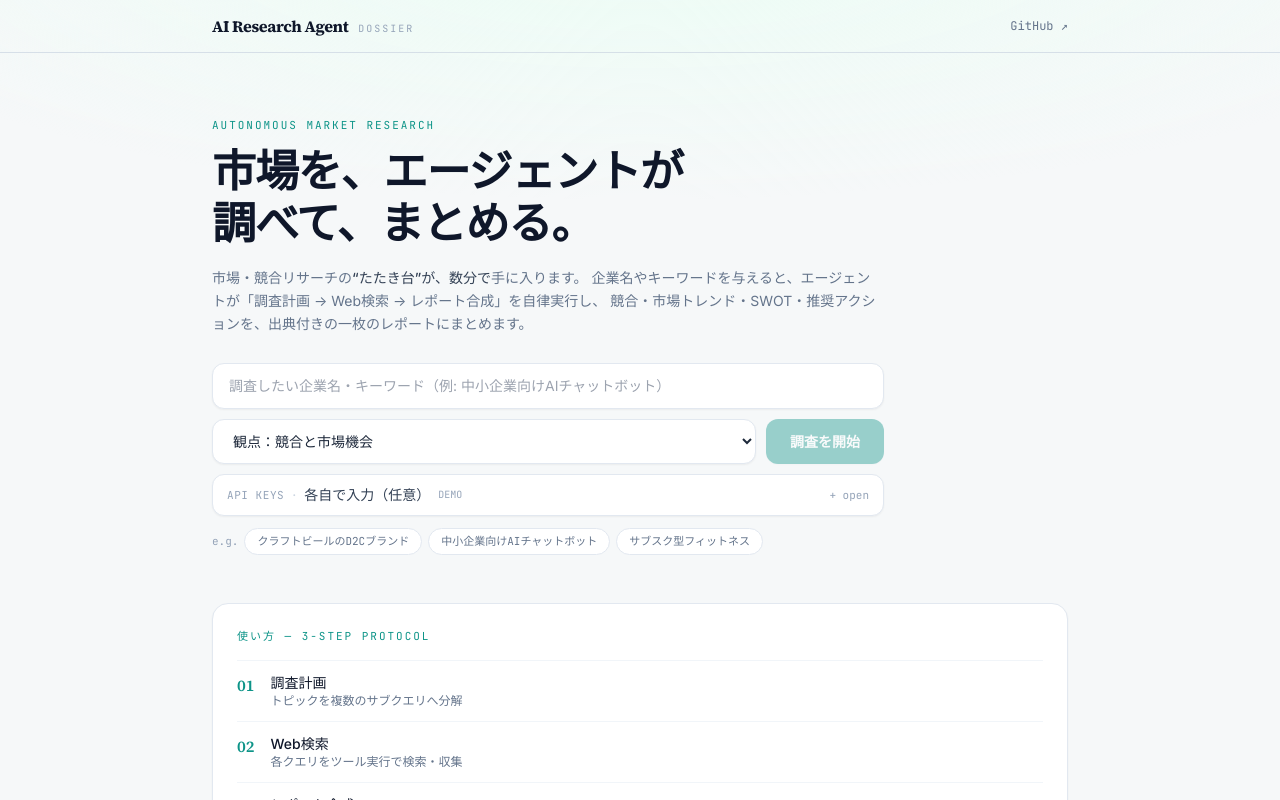
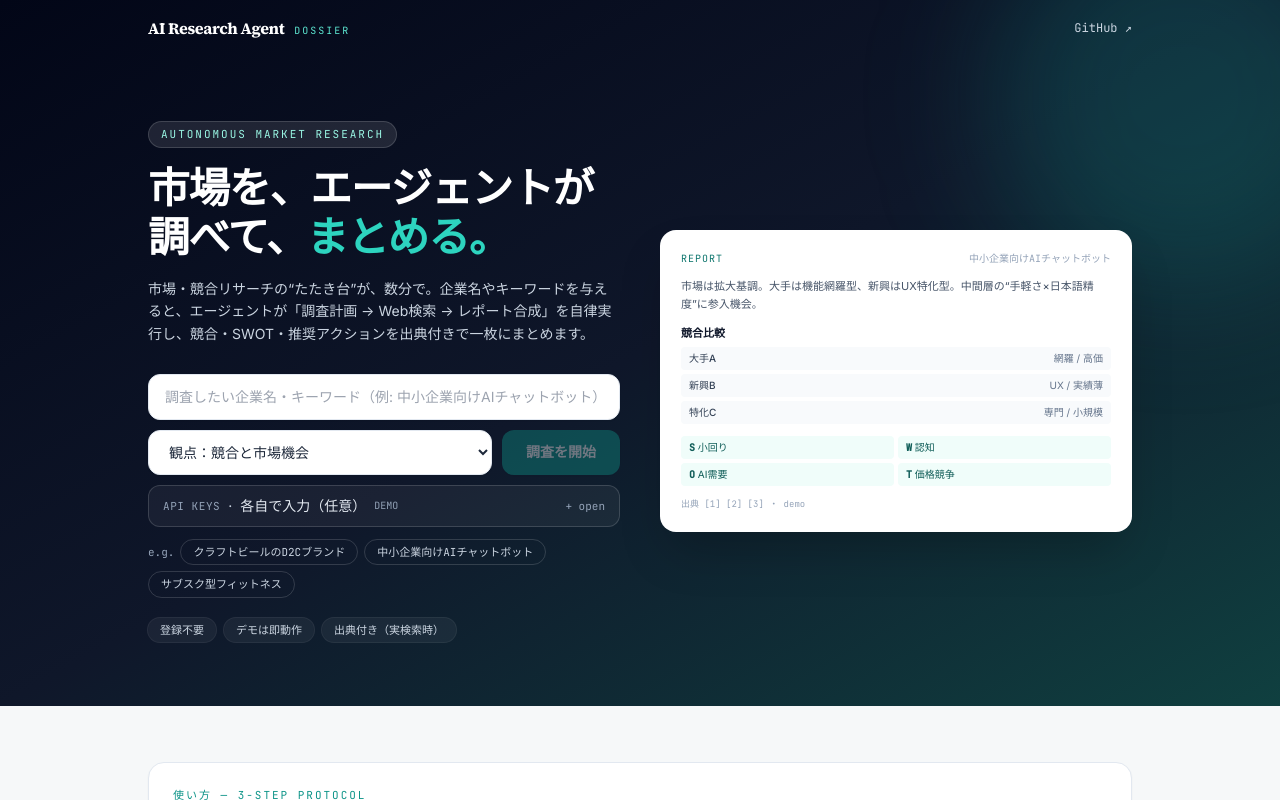
Before and after one commit to sotaro0000/ai-research-agent, a Next.js app: page / in a window 1280 px wide. Shown: the top 800 px of the page. Built offline with nearby package versions, Linux system fonts and the light colour scheme.

Commit message:
feat(lp): ヒーローをDiagram Studio型へ（ダークグラデ＋出力レポートプレビュー・ティール/セリフ）

```diff
--- a/src/app/page.tsx
+++ b/src/app/page.tsx
@@ -97,36 +97,30 @@ export default function Home() {
 
   return (
     <div className="min-h-screen">
-      {/* トップバー */}
-      <header className="border-b border-slate-300/70">
-        <div className="mx-auto flex max-w-4xl items-center justify-between px-5 py-3.5">
+      {/* ===== ダークグラデのヒーロー（ナビ内包）===== */}
+      <section className="relative overflow-hidden bg-slate-950 text-white">
+        <div className="pointer-events-none absolute inset-0 bg-gradient-to-br from-slate-950 via-slate-900 to-teal-900/80"></div>
+        <div className="pointer-events-none absolute -right-24 -top-24 h-96 w-96 rounded-full bg-teal-500/20 blur-3xl"></div>
+
+        <div className="relative mx-auto max-w-5xl px-5">
+          <div className="flex items-center justify-between py-4">
             <div className="flex items-baseline gap-2.5">
-            <span className="font-display text-base font-bold tracking-tight text-ink">AI Research Agent</span>
-            <span className="font-mono text-[10px] uppercase tracking-[0.2em] text-slate-400">dossier</span>
+              <span className="font-display text-base font-bold tracking-tight text-white">AI Research Agent</span>
+              <span className="font-mono text-[10px] uppercase tracking-[0.2em] text-teal-300">dossier</span>
             </div>
-          <a
-            href="https://github.com/sotaro0000/ai-research-agent"
-            target="_blank"
-            rel="noreferrer noopener"
-            className="font-mono text-xs text-slate-500 underline-offset-4 hover:text-ink hover:underline"
-          >
-            GitHub ↗
-          </a>
+            <a href="https://github.com/sotaro0000/ai-research-agent" target="_blank" rel="noreferrer noopener" className="font-mono text-xs text-slate-300 underline-offset-4 transition hover:text-white hover:underline">GitHub ↗</a>
           </div>
-      </header>
 
-      <main className="mx-auto max-w-4xl px-5 py-12 sm:py-16">
-        {/* 見出し + 入力 */}
-        <div className="max-w-2xl">
-          <p className="label-mono">Autonomous Market Research</p>
-          <h1 className="mt-3 font-display text-[2rem] font-bold leading-[1.2] tracking-tight text-ink sm:text-[2.75rem]">
+          <div className="grid items-center gap-10 py-12 sm:py-16 lg:grid-cols-2">
+            {/* 左：コピー＋入力 */}
+            <div>
+              <span className="inline-flex items-center gap-2 rounded-full border border-white/15 bg-white/10 px-3 py-1 font-mono text-[11px] uppercase tracking-[0.18em] text-teal-200">Autonomous Market Research</span>
+              <h1 className="mt-4 font-display text-[2rem] font-bold leading-[1.18] tracking-tight sm:text-[2.6rem]">
                 市場を、エージェントが<br className="hidden sm:block" />
-            調べて、まとめる。
+                調べて、<span className="text-teal-400">まとめる。</span>
               </h1>
-          <p className="mt-4 text-sm leading-relaxed text-slate-500">
-            市場・競合リサーチの<span className="font-medium text-slate-700">“たたき台”が、数分で</span>手に入ります。
-            企業名やキーワードを与えると、エージェントが「調査計画 → Web検索 → レポート合成」を自律実行し、
-            競合・市場トレンド・SWOT・推奨アクションを、出典付きの一枚のレポートにまとめます。
+              <p className="mt-4 max-w-xl text-sm leading-relaxed text-slate-300">
+                市場・競合リサーチの“たたき台”が、数分で。企業名やキーワードを与えると、エージェントが「調査計画 → Web検索 → レポート合成」を自律実行し、競合・SWOT・推奨アクションを出典付きで一枚にまとめます。
               </p>
 
               <form onSubmit={onSubmit} className="mt-7 space-y-2.5">
@@ -161,13 +155,13 @@ export default function Home() {
             </div>
 
             {/* APIキー（BYOK） */}
-            <div className="rounded-xl border border-slate-200 bg-white shadow-sm">
+            <div className="rounded-xl border border-white/15 bg-white/5">
               <button
                 type="button"
                 onClick={() => setKeysOpen((v) => !v)}
                 className="flex w-full items-center justify-between px-3.5 py-2.5 text-left"
               >
-                <span className="flex items-center gap-2 text-sm text-slate-700">
+                <span className="flex items-center gap-2 text-sm text-slate-200">
                   <span className="font-mono text-[11px] uppercase tracking-wider text-slate-400">API Keys</span>
                   <span className="text-slate-300">·</span>
                   各自で入力（任意）
@@ -227,17 +221,52 @@ export default function Home() {
                     runResearch(ex, focus);
                   }}
                   disabled={loading}
-                  className="rounded-full border border-slate-200 bg-white px-3 py-1 font-mono text-[11px] text-slate-500 transition hover:border-teal-400 hover:text-teal-700 disabled:opacity-50"
+                  className="rounded-full border border-white/15 px-3 py-1 font-mono text-[11px] text-slate-300 transition hover:border-teal-400 hover:text-white disabled:opacity-50"
                 >
                   {ex}
                 </button>
               ))}
             </div>
           </form>
+
+              <div className="mt-5 flex flex-wrap gap-2">
+                {["登録不要", "デモは即動作", "出典付き（実検索時）"].map((b) => (
+                  <span key={b} className="rounded-full bg-white/5 px-3 py-1 text-[11px] text-slate-300 ring-1 ring-white/10">{b}</span>
+                ))}
+              </div>
             </div>
 
-        {/* 状態 */}
-        <div className="mt-12">
+            {/* 右：出力プレビュー（レポート） */}
+            <div className="relative">
+              <div className="rounded-2xl border border-white/10 bg-white p-5 shadow-2xl">
+                <div className="flex items-center justify-between">
+                  <span className="font-mono text-[10px] uppercase tracking-widest text-teal-700">Report</span>
+                  <span className="font-mono text-[10px] text-slate-400">中小企業向けAIチャットボット</span>
+                </div>
+                <p className="mt-3 text-[11px] leading-relaxed text-slate-600">市場は拡大基調。大手は機能網羅型、新興はUX特化型。中間層の“手軽さ×日本語精度”に参入機会。</p>
+                <div className="mt-3">
+                  <p className="font-display text-[11px] font-semibold text-slate-900">競合比較</p>
+                  <div className="mt-1 space-y-1">
+                    {[["大手A", "網羅 / 高価"], ["新興B", "UX / 実績薄"], ["特化C", "専門 / 小規模"]].map(([n, d]) => (
+                      <div key={n} className="flex justify-between rounded bg-slate-50 px-2 py-1 text-[10px]"><span className="font-medium text-slate-700">{n}</span><span className="text-slate-500">{d}</span></div>
+                    ))}
+                  </div>
+                </div>
+                <div className="mt-3 grid grid-cols-2 gap-1">
+                  {[["S", "小回り"], ["W", "認知"], ["O", "AI需要"], ["T", "価格競争"]].map(([k, v]) => (
+                    <div key={k} className="rounded bg-teal-50 px-2 py-1 text-[10px] text-teal-800"><span className="font-mono font-bold">{k}</span> {v}</div>
+                  ))}
+                </div>
+                <p className="mt-3 font-mono text-[9px] text-slate-400">出典 [1] [2] [3] ・ demo</p>
+              </div>
+            </div>
+          </div>
+        </div>
+      </section>
+
+      {/* ===== 本体（ライト）===== */}
+      <main className="mx-auto max-w-5xl px-5 py-14">
+        <div>
           {error && (
             <div className="border-l-2 border-accent bg-white px-4 py-3 text-sm text-accent">{error}</div>
           )}
```
Lines whose indentation alone changed are shown as unchanged.
